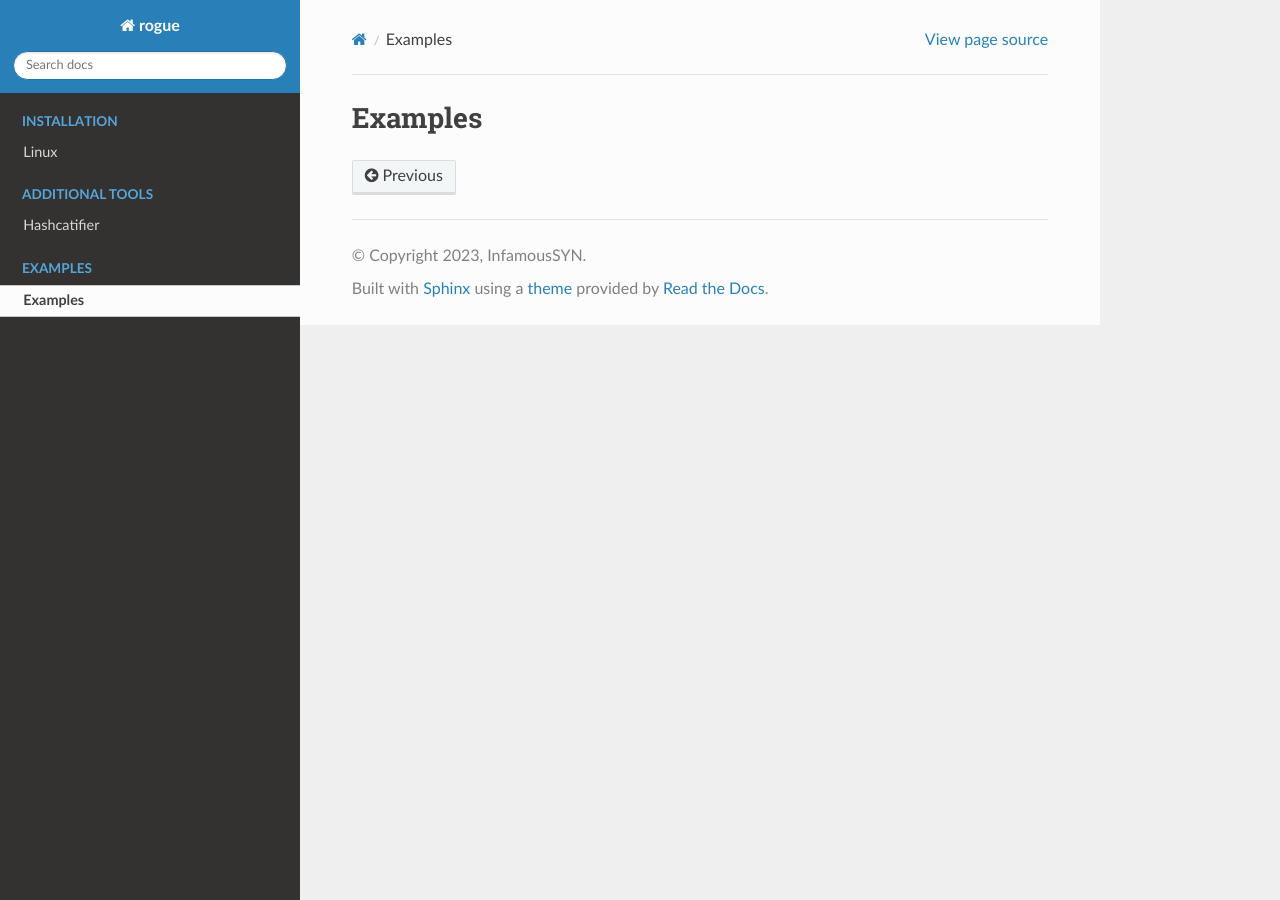
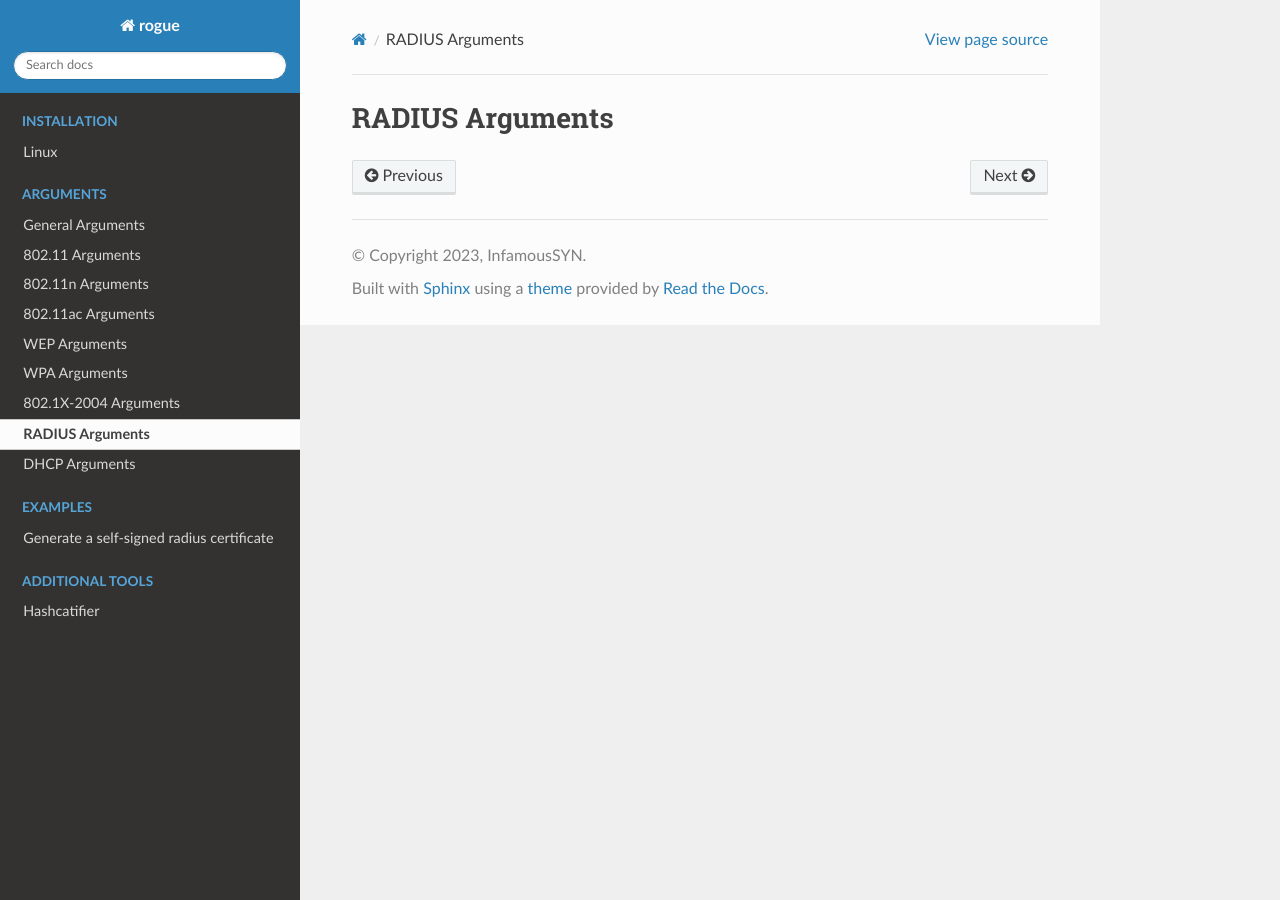
Before and after one commit to InfamousSYN/rogue, a Sphinx documentation site: the page built from docs/Arguments/radius.rst, in a window 1280 px wide. Built offline with Sphinx 7.4.7 and the Read the Docs theme 2.0.0, drawn with Linux system fonts in a browser that asks for light colours; pages that are not in the unit, such as notebooks, are missing from menus.

Commit message:
Adding skeleton

```diff
--- /dev/null
+++ b/docs/Arguments/802-11.rst
@@ -0,0 +1,2 @@
+802.11 Arguments
+=======================================
--- /dev/null
+++ b/docs/Arguments/802-11ac.rst
@@ -0,0 +1,2 @@
+802.11ac Arguments
+=======================================
--- /dev/null
+++ b/docs/Arguments/802-11n.rst
@@ -0,0 +1,2 @@
+802.11n Arguments
+=======================================
--- /dev/null
+++ b/docs/Arguments/802-1x.rst
@@ -0,0 +1,2 @@
+802.1X-2004 Arguments
+=======================================
--- /dev/null
+++ b/docs/Arguments/WEP.rst
@@ -0,0 +1,2 @@
+WEP Arguments
+=======================================
--- /dev/null
+++ b/docs/Arguments/WPA-PSK.rst
@@ -0,0 +1,2 @@
+WPA Arguments
+=======================================
--- /dev/null
+++ b/docs/Arguments/dhcp.rst
@@ -0,0 +1,2 @@
+DHCP Arguments
+=======================================
--- /dev/null
+++ b/docs/Arguments/general.rst
@@ -0,0 +1,2 @@
+General Arguments
+=======================================
--- a/docs/Examples/index.rst
+++ b/docs/Arguments/radius.rst
@@ -1,2 +1,2 @@
-Examples
+RADIUS Arguments
 =======================================
--- /dev/null
+++ b/docs/Examples/Generate a self-signed radius certificate.rst
@@ -0,0 +1,2 @@
+Generate a self-signed radius certificate
+=======================================
```
Also changed, not shown: docs/index.rst (+19 -4 lines), 1 other file.
